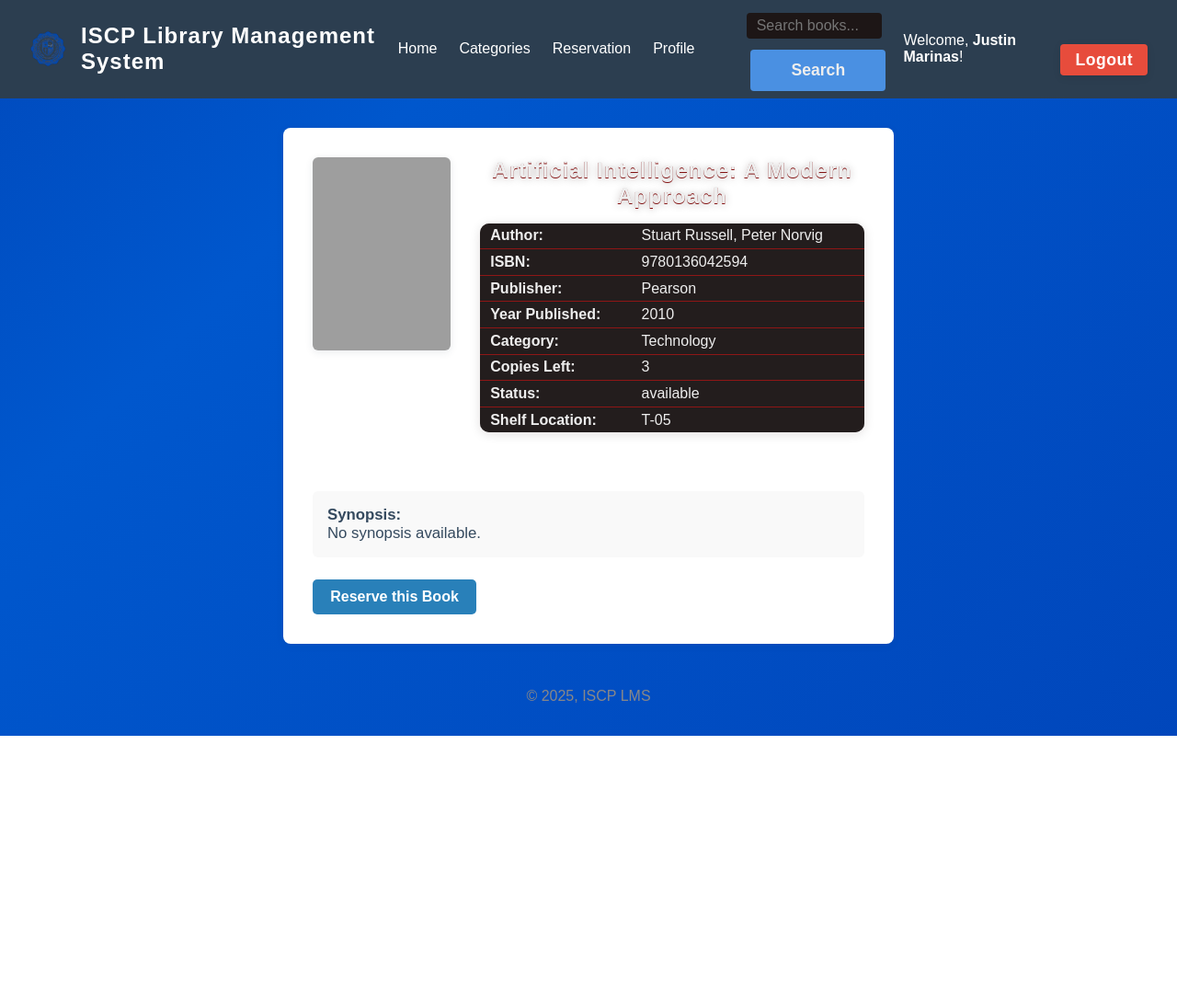
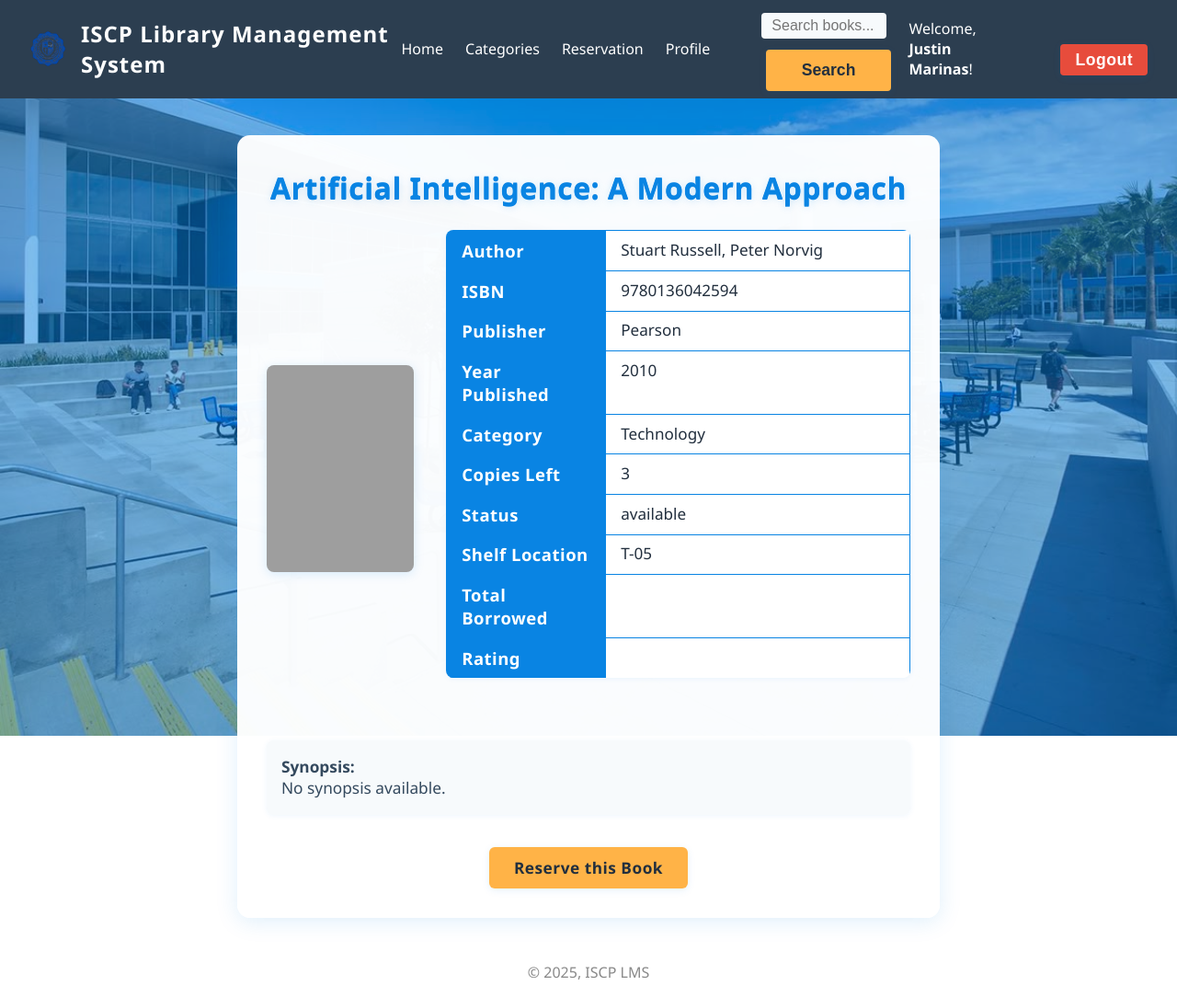
Before and after one commit to xclbr06/LMS, a PHP site: page /book_details.php?id=5 in a window 1280 px wide. Shown: the whole page at 92% size. Before the commit the page ends 800 px from the top, so only its background shows below. Run offline with PHP 8.4, Linux system fonts and the light colour scheme; a user stored in the database is signed in; data comes from the database, SQL or seed files in the repository; data that the repository does not hold is empty; grey boxes are pictures that could not be loaded.

Commit message:
V2 Changes na may css parin

```diff
--- a/admin.php
+++ b/admin.php
@@ -334,6 +334,11 @@
     </style>
 </head>
 <body>
+    <!-- Layered background image and blue overlay -->
+<div class="body-bg">
+    <img src="school.png" alt="Background" class="bg-img">
+    <div class="bg-overlay"></div>
+</div>
 <?php include 'navbar.php'; ?>
 <div class="admin-section">
     <h1>Admin Panel</h1>
--- a/book_details.php
+++ b/book_details.php
@@ -27,88 +27,156 @@
     <link rel="stylesheet" href="style.css">
     <style>
         .details-section {
-            max-width: 600px;
-            margin: 2rem auto;
-            background: #fff;
-            padding: 2rem;
-            border-radius: 8px;
-            box-shadow: 0 2px 8px rgba(44,62,80,0.08);
+            max-width: 700px;
+            margin: 2.5rem auto 2rem auto;
+            background: rgba(255,255,255,0.97);
+            padding: 2.2rem 2rem 2rem 2rem;
+            border-radius: 14px;
+            box-shadow: 0 4px 24px rgba(9,132,227,0.13);
         }
         .details-header {
             display: flex;
-            gap: 2rem;
+            gap: 2.2rem;
             align-items: flex-start;
+            flex-wrap: wrap;
         }
         .details-cover {
-            width: 150px;
-            height: 210px;
+            width: 160px;
+            height: 225px;
             object-fit: cover;
-            border-radius: 6px;
-            box-shadow: 0 2px 8px rgba(44,62,80,0.10);
+            border-radius: 8px;
+            box-shadow: 0 2px 12px rgba(9,132,227,0.15);
+            background: #eaf6fb;
+            flex-shrink: 0;
         }
         .details-info {
             flex: 1;
-        }
-        .details-info h2 {
-            margin: 0 0 0.5rem 0;
+            min-width: 220px;
+            display: flex;
+            align-items: flex-start;
         }
         .details-table {
             width: 100%;
-            margin-top: 1rem;
+            margin-top: 0.5rem;
             border-collapse: collapse;
+            font-size: 1.07rem;
+            background: #f7fafc;
+            border-radius: 8px;
+            overflow: hidden;
+            box-shadow: 0 1px 6px rgba(9,132,227,0.07);
+        }
+        .details-table th, .details-table td {
+            border: 1.5px solid #0984e3;
+            padding: 0.55rem 1rem;
+            vertical-align: top;
+        }
+        .details-table th {
+            background: #0984e3;
+            color: #fff;
+            font-weight: 700;
+            width: 140px;
+            text-align: left;
         }
         .details-table td {
-            padding: 0.3rem 0.7rem;
-            vertical-align: top;
+            color: #222f3e;
+            background: #fff;
+        }
+        .details-info h2 {
+            margin: 0 0 1.1rem 0;
+            color: #0984e3;
+            font-size: 2rem;
+            font-weight: 700;
+            letter-spacing: 0.5px;
         }
         .details-synopsis {
-            margin-top: 1.5rem;
-            font-size: 1.05rem;
+            margin-top: 1.7rem;
+            font-size: 1.08rem;
             color: #34495e;
-            background: #f9f9f9;
-            padding: 1rem;
-            border-radius: 6px;
+            background: #f7fafc;
+            padding: 1.1rem 1rem;
+            border-radius: 8px;
+            box-shadow: 0 1px 6px rgba(9,132,227,0.07);
         }
         .reserve-link {
             display: inline-block;
-            margin-top: 1.5rem;
-            padding: 0.6rem 1.2rem;
-            background: #2980b9;
-            color: #fff;
-            border-radius: 5px;
+            margin: 2.2rem auto 0 auto;
+            padding: 0.7rem 1.7rem;
+            background: #ffb347;
+            color: #222f3e;
+            border-radius: 6px;
             text-decoration: none;
             font-weight: bold;
-            transition: background 0.2s;
+            font-size: 1.08rem;
+            letter-spacing: 0.5px;
+            box-shadow: 0 2px 8px rgba(9,132,227,0.10);
+            transition: background 0.2s, color 0.2s;
+            text-align: center;
+        }
+        .reserve-btn-center {
+            display: flex;
+            justify-content: center;
         }
         .reserve-link:hover {
-            background: #1c5d8c;
+            background: #0984e3;
+            color: #fff;
+        }
+        @media (max-width: 800px) {
+            .details-header {
+                flex-direction: column;
+                align-items: center;
+                gap: 1.2rem;
+            }
+            .details-section {
+                padding: 1.2rem 0.5rem;
+            }
+            .details-info h2 {
+                text-align: center;
+            }
         }
     </style>
 </head>
 <body>
+    <!-- Layered background image and blue overlay -->
+    <div class="body-bg">
+        <img src="school.png" alt="Background" class="bg-img">
+        <div class="bg-overlay"></div>
+    </div>
     <?php include 'navbar.php'; ?>
     <div class="details-section">
-    <div class="details-header">
+        <div style="display: flex; flex-direction: column; align-items: center;">
+            <h2 class="details-title"
+                style="text-align:center; color:#0984e3; font-size:2rem; font-weight:700; letter-spacing:0.5px; margin-bottom:1.1rem; margin-top:0rem; width:100%;">
+                <?= htmlspecialchars($book['title']) ?>
+            </h2>
+            <div class="details-header" style="align-items: center; justify-content: center; width:100%;">
+                <div style="display: flex; align-items: center; justify-content: center; width:100%;">
+                    <div style="flex-shrink:0; display:flex; align-items:center; height:100%;">
                         <img class="details-cover" src="<?= htmlspecialchars($book['cover_image'] ?? 'default_cover.png') ?>" alt="Book Cover">
-        <div class="details-info">
-            <h2><?= htmlspecialchars($book['title']) ?></h2>
+                    </div>
+                    <div class="details-info" style="width:100%; margin-left:2.2rem;">
                         <table class="details-table">
-                <tr><td><strong>Author:</strong></td><td><?= htmlspecialchars($book['author']) ?></td></tr>
-                <tr><td><strong>ISBN:</strong></td><td><?= htmlspecialchars($book['isbn']) ?></td></tr>
-                <tr><td><strong>Publisher:</strong></td><td><?= htmlspecialchars($book['publisher']) ?></td></tr>
-                <tr><td><strong>Year Published:</strong></td><td><?= htmlspecialchars($book['year_published']) ?></td></tr>
-                <tr><td><strong>Category:</strong></td><td><?= htmlspecialchars($book['category']) ?></td></tr>
-                <tr><td><strong>Copies Left:</strong></td><td><?= htmlspecialchars($book['copies']) ?></td></tr>
-                <tr><td><strong>Status:</strong></td><td><?= htmlspecialchars($book['availability_status']) ?></td></tr>
-                <tr><td><strong>Shelf Location:</strong></td><td><?= htmlspecialchars($book['shelf_location']) ?></td></tr>
+                            <tr><th>Author</th><td><?= htmlspecialchars($book['author']) ?></td></tr>
+                            <tr><th>ISBN</th><td><?= htmlspecialchars($book['isbn']) ?></td></tr>
+                            <tr><th>Publisher</th><td><?= htmlspecialchars($book['publisher']) ?></td></tr>
+                            <tr><th>Year Published</th><td><?= htmlspecialchars($book['year_published']) ?></td></tr>
+                            <tr><th>Category</th><td><?= htmlspecialchars($book['category']) ?></td></tr>
+                            <tr><th>Copies Left</th><td><?= htmlspecialchars($book['copies']) ?></td></tr>
+                            <tr><th>Status</th><td><?= htmlspecialchars($book['availability_status']) ?></td></tr>
+                            <tr><th>Shelf Location</th><td><?= htmlspecialchars($book['shelf_location']) ?></td></tr>
+                            <tr><th>Total Borrowed</th><td><?= htmlspecialchars($book['total_borrow']) ?></td></tr>
+                            <tr><th>Rating</th><td><?= htmlspecialchars($book['total_rating']) ?></td></tr>
                         </table>
+                    </div>
+                </div>
             </div>
         </div>
         <div class="details-synopsis">
             <strong>Synopsis:</strong><br>
             <?= nl2br(htmlspecialchars($book['synopsis'] ?? 'No synopsis available.')) ?>
         </div>
+        <div class="reserve-btn-center">
             <a class="reserve-link" href="reservation.php?reserve_book_id=<?= $book['id'] ?>">Reserve this Book</a>
+        </div>
     </div>
     <?php include 'footer.php'; ?>
 </body>
--- a/profile.php
+++ b/profile.php
@@ -166,6 +166,11 @@
     </style>
 </head>
 <body>
+    <!-- Layered background image and blue overlay -->
+<div class="body-bg">
+    <img src="school.png" alt="Background" class="bg-img">
+    <div class="bg-overlay"></div>
+</div>
 <?php include 'navbar.php'; ?>
 <div class="profile-section">
     <h2>Profile</h2>
--- a/register.php
+++ b/register.php
@@ -144,6 +144,11 @@
     <link rel="stylesheet" href="style.css">
 </head>
 <body>
+    <!-- Layered background image and blue overlay -->
+<div class="body-bg">
+    <img src="school.png" alt="Background" class="bg-img">
+    <div class="bg-overlay"></div>
+</div>
 <h2>Registration Form</h2>
 <?php if ($success): ?>
     <p class="success">Registration successful! You can now <a href="login.php">login</a>.</p>
--- a/reservation.php
+++ b/reservation.php
@@ -211,6 +211,11 @@
     </style>
 </head>
 <body>
+    <!-- Layered background image and blue overlay -->
+<div class="body-bg">
+    <img src="school.png" alt="Background" class="bg-img">
+    <div class="bg-overlay"></div>
+</div>
 <?php include 'navbar.php'; ?>
 <div class="reservation-section">
     <?php if ($overdueMsg): ?>
--- a/style.css
+++ b/style.css
@@ -1,77 +1,105 @@
-
 body {
-    background: linear-gradient(-45deg, #0139ad, #0057cd, #01177f, #0139ad);
-    background-size: 400% 400%;
-    animation: gradientBG 12s ease-in-out infinite;
-    color: #EEEEEE;
-    font-family: Arial, sans-serif;
+    min-height: 100vh;
     margin: 0;
     padding: 0;
+    font-family: 'Segoe UI', Arial, sans-serif;
+    position: relative;
+    z-index: 1;
+    color: #eaf6fb;
 }
 
-@keyframes gradientBG {
-    0% { background-position: 0% 50%; }
-    50% { background-position: 100% 50%; }
-    100% { background-position: 0% 50%; }
+.body-bg {
+    position: fixed;
+    top: 0; left: 0; right: 0; bottom: 0;
+    width: 100%;
+    height: 100%;
+    z-index: 0;
+    pointer-events: none;
+}
+
+.body-bg .bg-img,
+.body-bg .bg-overlay {
+    position: absolute;
+    top: 0; left: 0;
+    width: 100%;
+    height: 100%;
+}
+
+.body-bg .bg-img {
+    object-fit: cover;
+    z-index: 1;
+    pointer-events: none;
+}
+
+.body-bg .bg-overlay {
+    background: rgba(9, 132, 227, 0.5); /* blue with 50% opacity */
+    z-index: 2;
+}
+
+body > *:not(.body-bg) {
+    position: relative;
+    z-index: 10;
 }
 
 h2 {
-    color: #EEEEEE;
+    color: #eaf6fb;
     text-align: center;
     margin-top: 40px;
-    text-shadow: 0 2px 8px rgba(30, 10, 10, 0.25), 0 1px 0 #8E1616;
+    text-shadow: 0 2px 8px rgba(9, 132, 227, 0.18), 0 1px 0 #0984e3;
     letter-spacing: 1px;
 }
 
 h3 {
-    color: #EEEEEE;
+    color: #eaf6fb;
     margin-top: 0;
     margin-bottom: 18px;
     text-align: center;
     font-size: 1.3em;
     font-weight: 700;
     letter-spacing: 0.5px;
-    text-shadow: 0 2px 8px rgba(30, 10, 10, 0.18), 0 1px 0 #8E1616;
+    text-shadow: 0 2px 8px rgba(9, 132, 227, 0.18), 0 1px 0 #0984e3;
 }
 
 a {
-    color: #D84040;
+    color: #0984e3;
     text-decoration: underline;
     transition: color 0.2s;
 }
 
 a:hover {
-    color: #8E1616;
+    color: #ffb347;
 }
 
 .form-section {
-    background: rgba(29, 22, 22, 0.75);
-    border: 1px solid #8E1616;
+    background: rgba(9, 132, 227, 0.85);
+    border: 1.5px solid #0984e3;
     border-radius: 8px;
     max-width: 500px;
     margin: 36px auto 32px auto;
     padding: 28px 24px 20px 24px;
-    box-shadow: 0 2px 12px rgba(30, 10, 10, 0.13);
+    box-shadow: 0 2px 12px rgba(9, 132, 227, 0.13);
     backdrop-filter: blur(8px);
     -webkit-backdrop-filter: blur(8px);
 }
 
 .form-section h3 {
-    color: #EEEEEE;
+    color: #eaf6fb;
     margin-top: 0;
     margin-bottom: 18px;
     text-align: center;
     font-size: 1.3em;
     font-weight: 700;
     letter-spacing: 0.5px;
-    text-shadow: 0 2px 8px rgba(30, 10, 10, 0.18), 0 1px 0 #8E1616;
+    text-shadow: 0 2px 8px rgba(9, 132, 227, 0.18), 0 1px 0 #0984e3;
 }
 
 label {
     display: block;
     margin-bottom: 8px;
-    color: #EEEEEE;
+    color: #eaf6fb;
     font-size: 1rem;
+    font-weight: 600;
+    letter-spacing: 0.5px;
 }
 
 input[type="text"],
@@ -81,27 +109,28 @@
     padding: 10px 12px;
     margin-top: 6px;
     margin-bottom: 2px;
-    border: 1px solid #8E1616;
+    border: 1.5px solid #0984e3;
     border-radius: 4px;
-    background-color: #1D1616;
-    color: #EEEEEE;
+    background-color: #f7fafc;
+    color: #222f3e;
     font-size: 1rem;
     box-sizing: border-box;
-    transition: border-color 0.2s;
+    transition: border-color 0.2s, background 0.2s;
     display: block;
 }
 
 input[type="text"]:focus,
 input[type="email"]:focus,
 input[type="password"]:focus {
-    border-color: #D84040;
+    border-color: #74b9ff;
+    background: #e3f0fa;
     outline: none;
 }
 
 /* Light blue buttons */
 button[type="submit"]:not(.logout-btn) {
-    background-color: #4A90E2;
-    color: #EEEEEE;
+    background-color: #ffb347; /* orange for contrast */
+    color: #222f3e;
     border: none;
     border-radius: 4px;
     padding: 12px 0;
@@ -109,43 +138,49 @@
     font-size: 1.1rem;
     font-weight: bold;
     cursor: pointer;
-    transition: background 0.2s;
+    transition: background 0.2s, color 0.2s;
     margin-top: 10px;
+    box-shadow: 0 2px 8px rgba(9, 132, 227, 0.10);
 }
 
 button[type="submit"]:not(.logout-btn):hover {
-    background-color: #357ABD;
+    background-color: #ff9800;
+    color: #fff;
 }
 
 .logout-btn {
     display: block;
     margin: 24px auto 0 auto;
     padding: 10px 36px;
-    background-color: #4A90E2;
-    color: #EEEEEE;
+    background-color: #d7263d; /* red for logout */
+    color: #fff;
     border: none;
     border-radius: 4px;
     font-size: 1.1rem;
     font-weight: bold;
     cursor: pointer;
-    box-shadow: 0 2px 8px rgba(30, 10, 10, 0.10);
+    box-shadow: 0 2px 8px rgba(9, 132, 227, 0.10);
     transition: background 0.2s, color 0.2s;
     letter-spacing: 0.5px;
     width: auto;
 }
 
 .logout-btn:hover {
-    background-color: #357ABD;
-    color: #EEEEEE;
+    background-color: #b71c1c;
+    color: #fff;
 }
 
 .error {
-    color: #D84040;
+    color: #d7263d;
     font-size: 0.95em;
     display: block;
     margin-top: 8px;
     margin-bottom: 2px;
     margin-left: 0;
+    font-weight: bold;
+    background: rgba(255,255,255,0.85);
+    padding: 4px 8px;
+    border-radius: 4px;
 }
 
 .success {
@@ -168,23 +203,23 @@
 }
 
 .success a {
-    color: #cf9595;
+    color: #fff;
     text-decoration: underline;
     font-weight: bold;
 }
 
 .success a:hover {
-    color: #8E1616;
+    color: #ffb347;
 }
 
 table {
     width: 90%;
     margin: 32px auto 40px auto;
     border-collapse: collapse;
-    background: rgba(29, 22, 22, 0.80);
+    background: rgba(9, 132, 227, 0.80);
     border-radius: 10px;
     overflow: hidden;
-    box-shadow: 0 2px 12px rgba(30, 10, 10, 0.13);
+    box-shadow: 0 2px 12px rgba(9, 132, 227, 0.13);
     backdrop-filter: blur(6px);
     -webkit-backdrop-filter: blur(6px);
 }
@@ -195,18 +230,18 @@
 }
 
 th {
-    background-color: #8E1616;
-    color: #EEEEEE;
+    background-color: #0984e3;
+    color: #fff;
     font-size: 1.08em;
     font-weight: 700;
-    border-bottom: 2px solid #D84040;
+    border-bottom: 2px solid #74b9ff;
     letter-spacing: 0.5px;
 }
 
 td {
-    background-color: rgba(29, 22, 22, 0.85);
-    color: #EEEEEE;
-    border-bottom: 1px solid #8E1616;
+    background-color: rgba(9, 132, 227, 0.85);
+    color: #eaf6fb;
+    border-bottom: 1px solid #0984e3;
     font-size: 1em;
 }
 
```
Also changed, not shown: other parts of style.css (+16 -15 lines), categories.php (+17 -6 lines), dashboard.php (+36 -41 lines), login.php (+22 -7 lines), main.php (added, +79 -0 lines), search_books.php (+8 -1 lines), school.png (added), 1 other file. Lines whose indentation alone changed are shown as unchanged.
